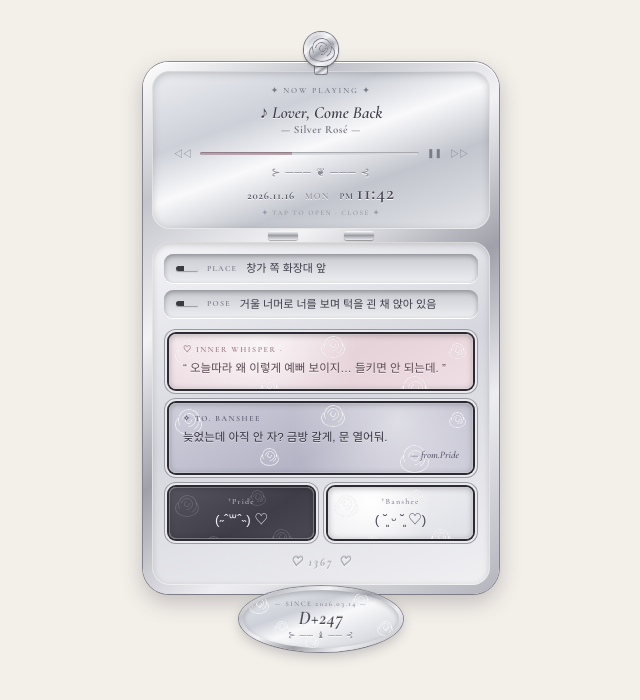
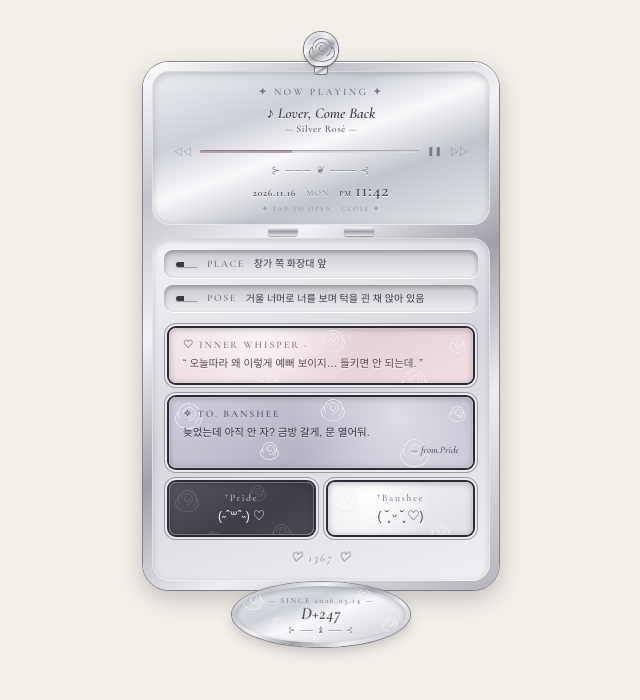
Before and after one commit to kf7jb9hgz5-beep/camelia, a plain HTML site: page caveduck-widget/preview.html in a window 1280 px wide. Shown: the whole page, without its empty margins (319-959 px from the left). Drawn offline with nearby package versions, Linux system fonts and the light colour scheme.

Commit message:
Larger labels, smaller filled values
Co-Authored-By: Claude Opus 5.5 <noreply@anthropic.com>
Claude-Session: https://claude.ai/code/session_015A6CDdg71MrHfD1T3L7zrX

```diff
--- a/caveduck-widget/preview.html
+++ b/caveduck-widget/preview.html
@@ -19,14 +19,14 @@
       <summary style="cursor:pointer;list-style:none;outline:none;display:block">
         <!-- 거울 뚜껑 (탭하면 아래가 여닫힘) : 노래 a · 가수 b · 날짜 c · 요일 d · AM/PM e · 시각 f -->
         <div style="border-radius:18px;padding:16px 16px 12px;background:linear-gradient(160deg,#eceef2 0%,#cdd0d8 30%,#f9f9fb 48%,#c2c5cd 68%,#e4e6ea 100%);box-shadow:inset 0 2px 8px rgba(0,0,0,.22),inset 0 0 0 1px rgba(255,255,255,.8);text-align:center">
-          <div style="font:600 8px/1 'Cormorant Garamond','Playfair Display','Nanum Myeongjo','Noto Serif KR',serif;letter-spacing:0.24em;color:#7c7a88">✦ NOW PLAYING ✦</div>
-          <div style="font:italic 600 17px/1.18 'Cormorant Garamond','Playfair Display','Nanum Myeongjo','Noto Serif KR',serif;color:#3e3c49;margin-top:8px;text-shadow:0 1px 0 rgba(255,255,255,.9)">♪ Lover, Come Back</div>
-          <div style="font:11px/1.28 'Cormorant Garamond','Playfair Display','Nanum Myeongjo','Noto Serif KR',serif;color:#6d6b78;letter-spacing:0.048em">— Silver Rosé —</div>
+          <div style="font:600 10px/1 'Cormorant Garamond','Playfair Display','Nanum Myeongjo','Noto Serif KR',serif;letter-spacing:0.24em;color:#7c7a88">✦ NOW PLAYING ✦</div>
+          <div style="font:italic 600 15px/1.18 'Cormorant Garamond','Playfair Display','Nanum Myeongjo','Noto Serif KR',serif;color:#3e3c49;margin-top:8px;text-shadow:0 1px 0 rgba(255,255,255,.9)">♪ Lover, Come Back</div>
+          <div style="font:10px/1.28 'Cormorant Garamond','Playfair Display','Nanum Myeongjo','Noto Serif KR',serif;color:#6d6b78;letter-spacing:0.048em">— Silver Rosé —</div>
           <div style="display:flex;align-items:center;gap:8px;margin:10px 6px 0;font:9px 'Cormorant Garamond','Playfair Display','Nanum Myeongjo','Noto Serif KR',serif;color:#7c7a88"><span>◁◁</span>
             <div style="flex:1;height:3px;border-radius:3px;background:linear-gradient(90deg,#b9a3ae 0%,#b9a3ae 42%,#d9dbe1 42%);box-shadow:inset 0 1px 1px rgba(0,0,0,.25)"></div><span>❚❚</span><span>▷▷</span>
           </div>
           <div style="text-align:center;margin:7px 0 5px;font-size:11px;line-height:1;letter-spacing:0.09em;color:#8d8b98;text-shadow:0 1px 0 #fff">⊱ ─── ❦ ─── ⊰</div>
-          <div style="display:flex;justify-content:center;align-items:baseline;gap:10px;color:#4b4957;text-shadow:0 1px 0 #fff"><span style="font:600 11px 'Cormorant Garamond','Playfair Display','Nanum Myeongjo','Noto Serif KR',serif;letter-spacing:0.072em">2026.11.16</span><span style="font:600 9px 'Cormorant Garamond','Playfair Display','Nanum Myeongjo','Noto Serif KR',serif;letter-spacing:0.12em;color:#8a8796">MON</span><span style="font:600 20px/1 'Cormorant Garamond','Playfair Display','Nanum Myeongjo','Noto Serif KR',serif;letter-spacing:0.036em"><small style="font-size:9px;letter-spacing:0.09em;margin-right:3px">PM</small>11:42</span></div>
+          <div style="display:flex;justify-content:center;align-items:baseline;gap:10px;color:#4b4957;text-shadow:0 1px 0 #fff"><span style="font:600 10px 'Cormorant Garamond','Playfair Display','Nanum Myeongjo','Noto Serif KR',serif;letter-spacing:0.072em">2026.11.16</span><span style="font:600 8.5px 'Cormorant Garamond','Playfair Display','Nanum Myeongjo','Noto Serif KR',serif;letter-spacing:0.12em;color:#8a8796">MON</span><span style="font:600 18px/1 'Cormorant Garamond','Playfair Display','Nanum Myeongjo','Noto Serif KR',serif;letter-spacing:0.036em"><small style="font-size:8px;letter-spacing:0.09em;margin-right:3px">PM</small>11:42</span></div>
           <div style="text-align:center;font:600 7px 'Cormorant Garamond','Playfair Display','Nanum Myeongjo','Noto Serif KR',serif;letter-spacing:0.21em;color:#9a98a5;margin-top:6px">✦ TAP TO OPEN · CLOSE ✦</div>
         </div>
       </summary>
@@ -39,8 +39,8 @@
       <div style="border-radius:18px;padding:12px 12px 16px;background:linear-gradient(160deg,#f4f4f7,#d6d7de 45%,#f0f0f3);box-shadow:inset 0 2px 7px rgba(0,0,0,.2),inset 0 0 0 1px rgba(255,255,255,.8)">
         <div style="display:grid;gap:7px;margin-bottom:16px">
           <!-- 브러시 홈 : 장소 g / 자세 h -->
-          <div style="display:flex;align-items:center;gap:9px;padding:7px 12px;border-radius:9px;background:linear-gradient(180deg,#c9cad1,#eceef1);box-shadow:inset 0 2px 5px rgba(0,0,0,.3),0 1px 0 #fff"><span style="flex:none;width:22px;height:5px;border-radius:5px 2px 2px 5px;background:linear-gradient(90deg,#3b3a40 0 35%,#d8d9de 35% 100%);box-shadow:0 1px 1px rgba(0,0,0,.3)"></span><span style="flex:none;font:600 8px 'Cormorant Garamond','Playfair Display','Nanum Myeongjo','Noto Serif KR',serif;letter-spacing:0.15em;color:#7a7886">PLACE</span><span style="font-size:11px;line-height:1.31;color:#3e3c49">창가 쪽 화장대 앞</span></div>
-          <div style="display:flex;align-items:center;gap:9px;padding:7px 12px;border-radius:9px;background:linear-gradient(180deg,#c9cad1,#eceef1);box-shadow:inset 0 2px 5px rgba(0,0,0,.3),0 1px 0 #fff"><span style="flex:none;width:22px;height:5px;border-radius:5px 2px 2px 5px;background:linear-gradient(90deg,#3b3a40 0 35%,#d8d9de 35% 100%);box-shadow:0 1px 1px rgba(0,0,0,.3)"></span><span style="flex:none;font:600 8px 'Cormorant Garamond','Playfair Display','Nanum Myeongjo','Noto Serif KR',serif;letter-spacing:0.15em;color:#7a7886">POSE</span><span style="font-size:11px;line-height:1.31;color:#3e3c49">거울 너머로 너를 보며 턱을 괸 채 앉아 있음</span></div>
+          <div style="display:flex;align-items:center;gap:9px;padding:7px 12px;border-radius:9px;background:linear-gradient(180deg,#c9cad1,#eceef1);box-shadow:inset 0 2px 5px rgba(0,0,0,.3),0 1px 0 #fff"><span style="flex:none;width:22px;height:5px;border-radius:5px 2px 2px 5px;background:linear-gradient(90deg,#3b3a40 0 35%,#d8d9de 35% 100%);box-shadow:0 1px 1px rgba(0,0,0,.3)"></span><span style="flex:none;font:600 10px 'Cormorant Garamond','Playfair Display','Nanum Myeongjo','Noto Serif KR',serif;letter-spacing:0.15em;color:#7a7886">PLACE</span><span style="font-size:10px;line-height:1.31;color:#3e3c49">창가 쪽 화장대 앞</span></div>
+          <div style="display:flex;align-items:center;gap:9px;padding:7px 12px;border-radius:9px;background:linear-gradient(180deg,#c9cad1,#eceef1);box-shadow:inset 0 2px 5px rgba(0,0,0,.3),0 1px 0 #fff"><span style="flex:none;width:22px;height:5px;border-radius:5px 2px 2px 5px;background:linear-gradient(90deg,#3b3a40 0 35%,#d8d9de 35% 100%);box-shadow:0 1px 1px rgba(0,0,0,.3)"></span><span style="flex:none;font:600 10px 'Cormorant Garamond','Playfair Display','Nanum Myeongjo','Noto Serif KR',serif;letter-spacing:0.15em;color:#7a7886">POSE</span><span style="font-size:10px;line-height:1.31;color:#3e3c49">거울 너머로 너를 보며 턱을 괸 채 앉아 있음</span></div>
         </div>
         <div style="display:grid;gap:14px;padding:0 5px">
           <!-- 핑크 팬 : Pride의 속마음 i -->
@@ -90,8 +90,8 @@
               </div>
             </div>
             <div style="position:relative">
-              <div style="font:600 8px/1 'Cormorant Garamond','Playfair Display','Nanum Myeongjo','Noto Serif KR',serif;letter-spacing:0.192em;text-transform:uppercase;color:#9a7884;margin-bottom:6px">♡ Inner Whisper ·</div>
-              <div style="margin-top:2px;font:11.5px/1.45 'Pretendard','Apple SD Gothic Neo','Noto Sans KR',sans-serif;color:#5a4650;text-shadow:0 1px 0 rgba(255,255,255,.7)">“ 오늘따라 왜 이렇게 예뻐 보이지… 들키면 안 되는데. ”</div>
+              <div style="font:600 10px/1 'Cormorant Garamond','Playfair Display','Nanum Myeongjo','Noto Serif KR',serif;letter-spacing:0.192em;text-transform:uppercase;color:#9a7884;margin-bottom:6px">♡ Inner Whisper ·</div>
+              <div style="margin-top:2px;font:10.5px/1.45 'Pretendard','Apple SD Gothic Neo','Noto Sans KR',sans-serif;color:#5a4650;text-shadow:0 1px 0 rgba(255,255,255,.7)">“ 오늘따라 왜 이렇게 예뻐 보이지… 들키면 안 되는데. ”</div>
             </div>
           </div>
           <!-- 라벤더 팬 : Pride → Banshee 메시지 j -->
@@ -141,8 +141,8 @@
               </div>
             </div>
             <div style="position:relative">
-              <div style="font:600 8px/1 'Cormorant Garamond','Playfair Display','Nanum Myeongjo','Noto Serif KR',serif;letter-spacing:0.192em;text-transform:uppercase;color:#5e5c73;margin-bottom:6px">✧ To. Banshee</div>
-              <div style="font-size:11.5px;line-height:1.45;color:#34323f;text-shadow:0 1px 0 rgba(255,255,255,.5)">늦었는데 아직 안 자? 금방 갈게, 문 열어둬.</div>
+              <div style="font:600 10px/1 'Cormorant Garamond','Playfair Display','Nanum Myeongjo','Noto Serif KR',serif;letter-spacing:0.192em;text-transform:uppercase;color:#5e5c73;margin-bottom:6px">✧ To. Banshee</div>
+              <div style="font-size:10.5px;line-height:1.45;color:#34323f;text-shadow:0 1px 0 rgba(255,255,255,.5)">늦었는데 아직 안 자? 금방 갈게, 문 열어둬.</div>
               <div style="text-align:right;font:italic 10px 'Cormorant Garamond','Playfair Display','Nanum Myeongjo','Noto Serif KR',serif;color:#5e5c73;margin-top:4px">— from.Pride</div>
             </div>
           </div>
@@ -176,8 +176,8 @@
                 </div>
               </div>
               <div style="position:relative">
-                <div style="font:600 8px 'Cormorant Garamond','Playfair Display','Nanum Myeongjo','Noto Serif KR',serif;letter-spacing:0.15em;color:#b9b5c6;text-align:center">†Pride</div>
-                <div style="font-size:13.5px;line-height:1.42;text-align:center;color:#f3eff8;margin-top:4px;white-space:nowrap;overflow:hidden;text-overflow:ellipsis">(˶ˆ꒳ˆ˵) ♡</div>
+                <div style="font:600 10px 'Cormorant Garamond','Playfair Display','Nanum Myeongjo','Noto Serif KR',serif;letter-spacing:0.15em;color:#b9b5c6;text-align:center">†Pride</div>
+                <div style="font-size:12px;line-height:1.42;text-align:center;color:#f3eff8;margin-top:4px;white-space:nowrap;overflow:hidden;text-overflow:ellipsis">(˶ˆ꒳ˆ˵) ♡</div>
               </div>
             </div>
             <div style="position:relative;border-radius:7px;padding:12px 14px;color:#4b4957;background:radial-gradient(circle at 30% 30%,#fff,transparent 55%),linear-gradient(150deg,#f6f6f8,#dfe0e6);box-shadow:0 0 0 2px #2c2b33,0 0 0 4px #e9e9ee,0 0 0 5px #9a9aa3,inset 0 1px 6px rgba(0,0,0,.28),inset 0 0 0 1px rgba(255,255,255,.35);;padding:10px 8px">
@@ -208,8 +208,8 @@
                 </div>
               </div>
               <div style="position:relative">
-                <div style="font:600 8px 'Cormorant Garamond','Playfair Display','Nanum Myeongjo','Noto Serif KR',serif;letter-spacing:0.15em;color:#8b8898;text-align:center">†Banshee</div>
-                <div style="font-size:13.5px;line-height:1.42;text-align:center;color:#4b4957;margin-top:4px;white-space:nowrap;overflow:hidden;text-overflow:ellipsis">( ˘͈ ᵕ ˘͈ ♡)</div>
+                <div style="font:600 10px 'Cormorant Garamond','Playfair Display','Nanum Myeongjo','Noto Serif KR',serif;letter-spacing:0.15em;color:#8b8898;text-align:center">†Banshee</div>
+                <div style="font-size:12px;line-height:1.42;text-align:center;color:#4b4957;margin-top:4px;white-space:nowrap;overflow:hidden;text-overflow:ellipsis">( ˘͈ ᵕ ˘͈ ♡)</div>
               </div>
             </div>
           </div>
@@ -256,8 +256,8 @@
           </div>
         </div>
         <div style="position:relative">
-          <div style="font:600 7px 'Cormorant Garamond','Playfair Display','Nanum Myeongjo','Noto Serif KR',serif;letter-spacing:0.21em;color:#8a8796">— SINCE 2026.03.14 —</div>
-          <div style="font:italic 600 19px/1.1 'Cormorant Garamond','Playfair Display','Nanum Myeongjo','Noto Serif KR',serif;color:#4b4957;letter-spacing:0.03em;text-shadow:0 1px 0 #fff,0 -1px 0 rgba(0,0,0,.15)">D+247</div>
+          <div style="font:600 8px 'Cormorant Garamond','Playfair Display','Nanum Myeongjo','Noto Serif KR',serif;letter-spacing:0.21em;color:#8a8796">— SINCE 2026.03.14 —</div>
+          <div style="font:italic 600 17px/1.1 'Cormorant Garamond','Playfair Display','Nanum Myeongjo','Noto Serif KR',serif;color:#4b4957;letter-spacing:0.03em;text-shadow:0 1px 0 #fff,0 -1px 0 rgba(0,0,0,.15)">D+247</div>
           <div style="text-align:center;margin-top:2px;font-size:9px;line-height:1;letter-spacing:0.072em;color:#8d8b98;text-shadow:0 1px 0 #fff">⊱ ── ♝ ── ⊰</div>
         </div>
       </div>
```
Also changed, not shown: caveduck-widget/rose-compact-widget.html (+16 -16 lines), caveduck-widget/preview.png.
